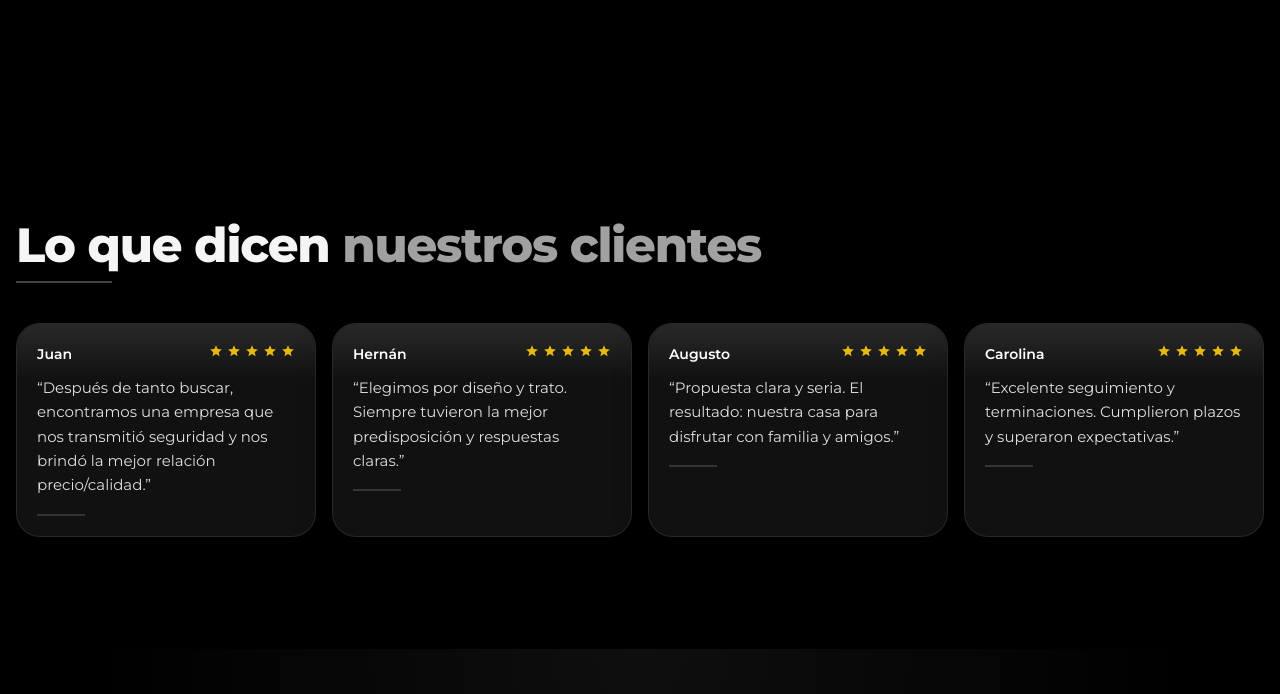
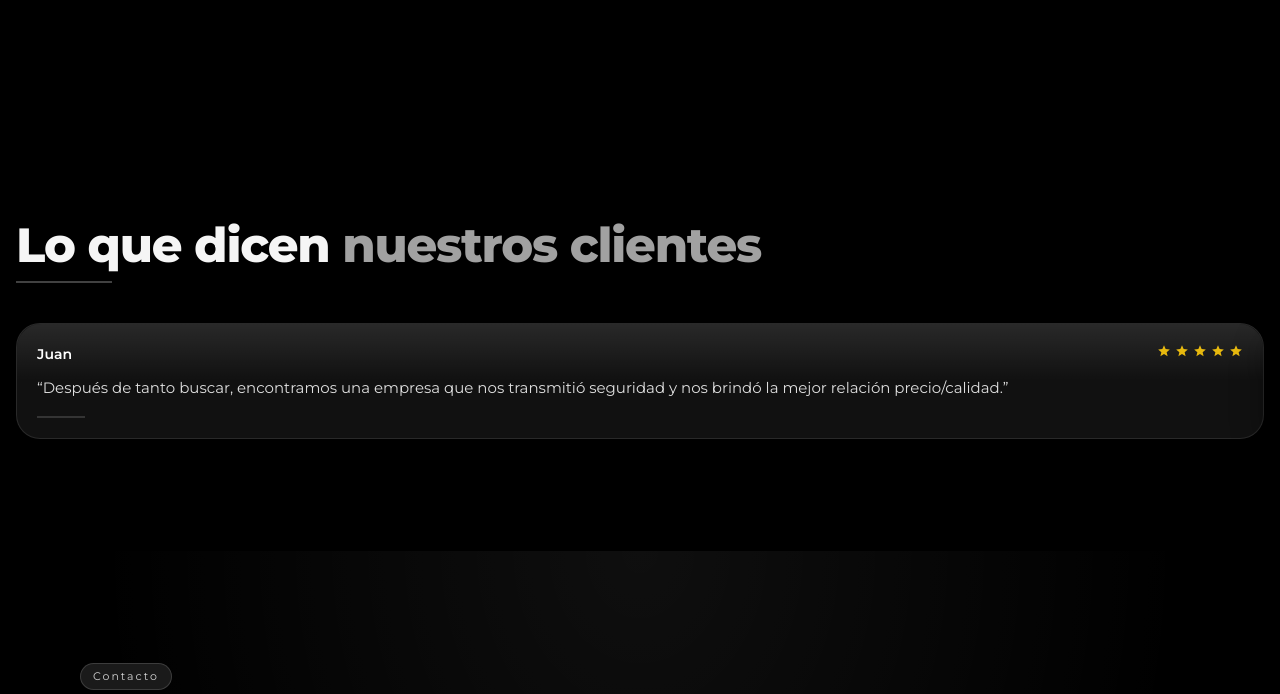
Before and after one commit to tobimusto/arquitectura, a plain HTML site: page index.html in a window 1280 px wide. Shown: the part 3432-4126 px from the top of the page. Drawn offline with Linux system fonts and the light colour scheme; a script that the page names is missing; files whose address does not match are found by name.

Commit message:
fix: obras carousel - una imagen por slide, ancho 100%

```diff
--- a/css/animaciones.css
+++ b/css/animaciones.css
@@ -114,8 +114,29 @@ header.scrolled {
    OBRAS CAROUSEL
    ===================================================== */
 
-/* El contenedor flex ya existe en el HTML (-ml-4 flex), solo necesitamos
-   que el overflow-hidden padre funcione bien */
+/* El wrapper con overflow-hidden necesita ser el contenedor exacto */
+[aria-roledescription="carousel"] .overflow-hidden {
+    overflow: hidden !important;
+    position: relative;
+    border-radius: 1rem;
+}
+
+/* El track (-ml-4 flex) → resetear margin y hacer flex row */
+[aria-roledescription="carousel"] .-ml-4.flex {
+    display: flex !important;
+    flex-direction: row !important;
+    flex-wrap: nowrap !important;
+    margin-left: 0 !important;  /* anular el -ml-4 de Tailwind que no carga */
+    will-change: transform;
+}
+
+/* Cada slide (min-w-0 flex-[0_0_100%] pl-4) → ancho exacto 100%, sin padding extra */
+[aria-roledescription="carousel"] .-ml-4.flex > div {
+    flex: 0 0 100% !important;
+    min-width: 0 !important;
+    width: 100% !important;
+    padding-left: 0 !important; /* anular el pl-4 de Tailwind */
+}
 
 /* Fix aspect-ratio de los botones del carrusel de obras (Tailwind no carga) */
 [aria-roledescription="carousel"][aria-label="Galer\u00EDa de im\u00E1genes"] button.aspect-16-9,
--- a/js/interactividad.js
+++ b/js/interactividad.js
@@ -193,7 +193,7 @@ document.addEventListener('DOMContentLoaded', () => {
 
                 // Mover el track con translate
                 track.style.transition = 'transform 0.5s cubic-bezier(0.25, 1, 0.5, 1)';
-                track.style.transform = `translateX(calc(-${current * 100}% - ${current}rem))`;
+                track.style.transform = `translateX(-${current * 100}%)`;
 
                 // Actualizar dots
                 dots.forEach((d, i) => d.classList.toggle('active', i === current));
```
